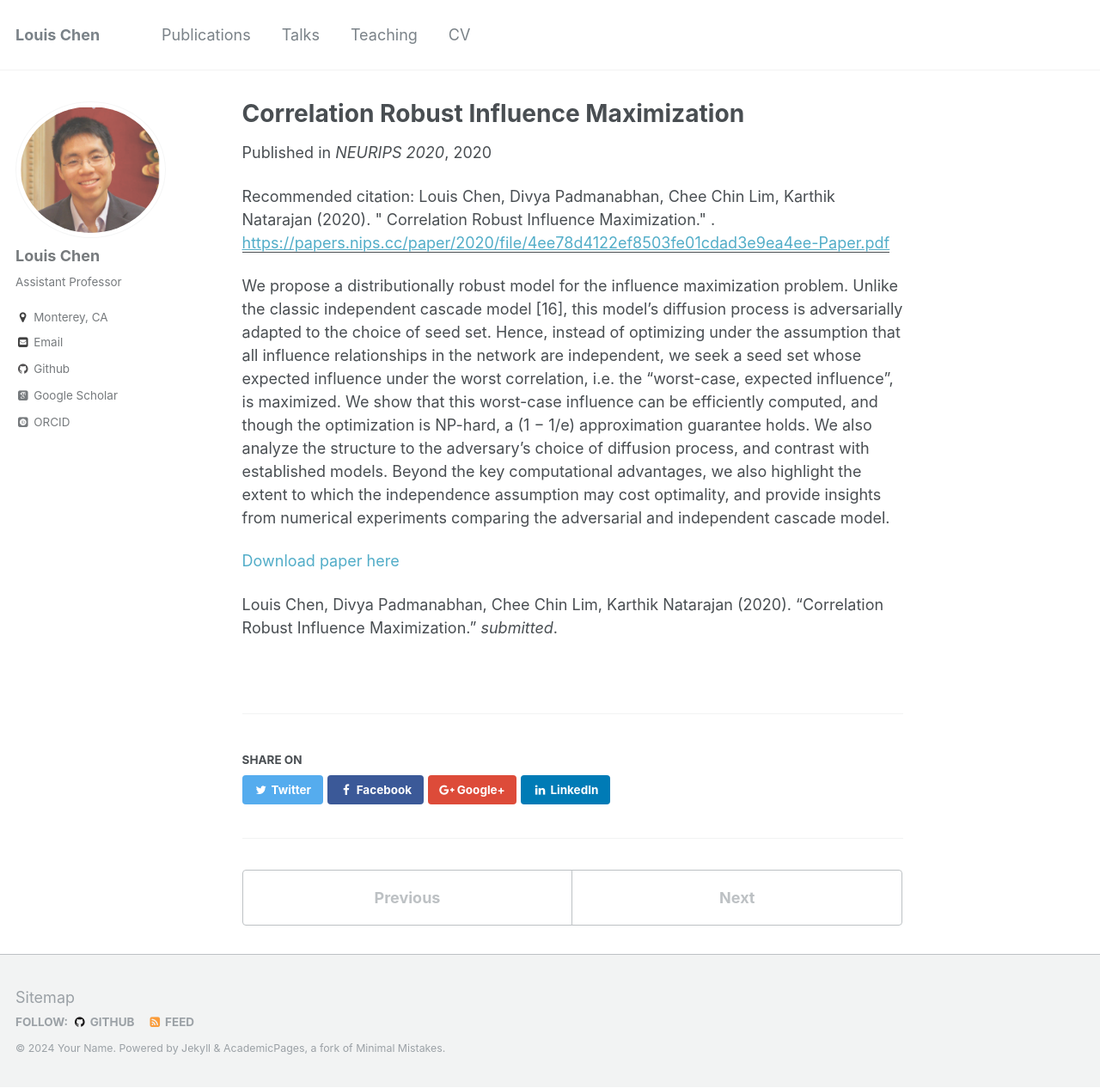
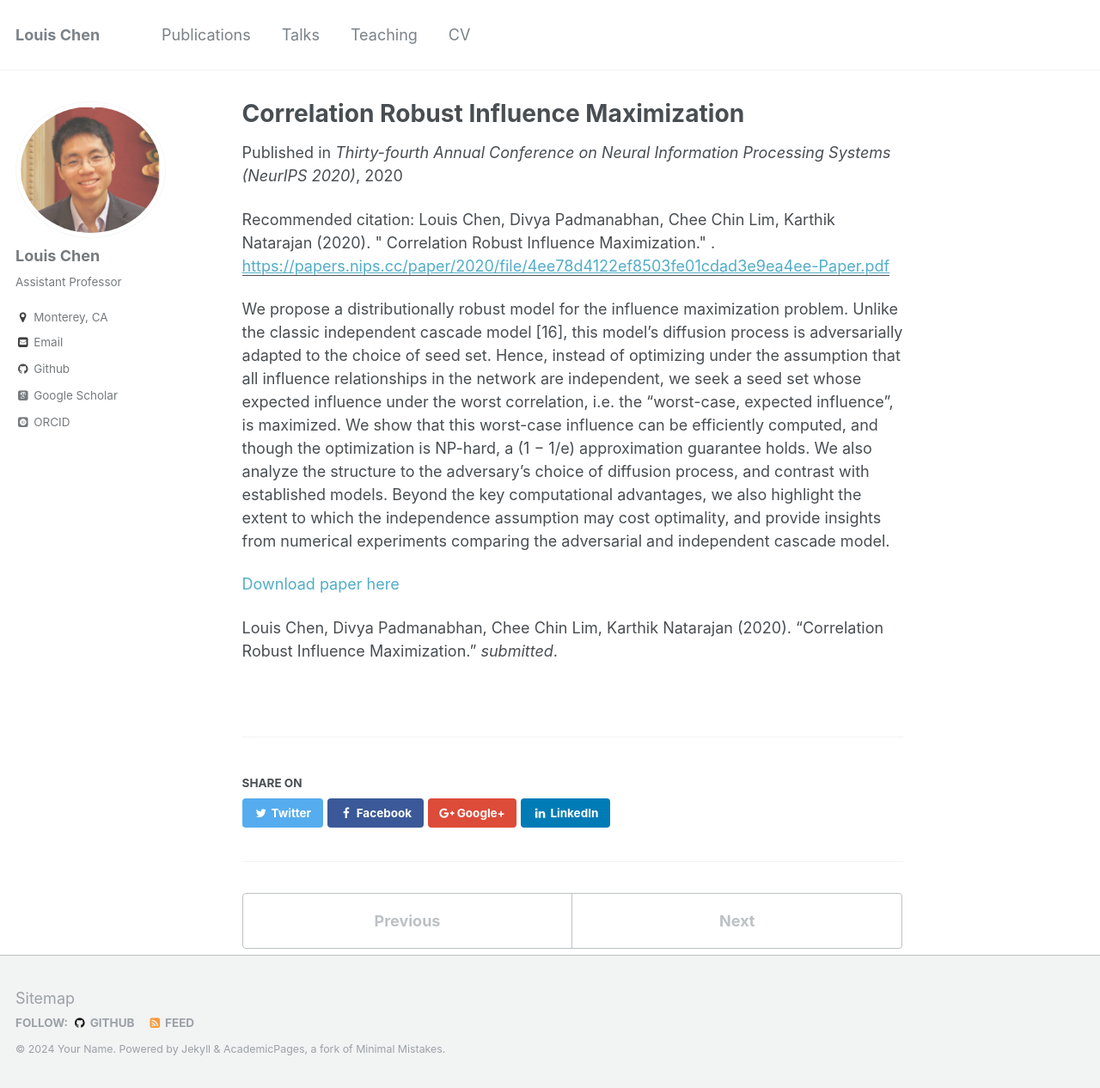
Before and after one commit to LouisLChen/LouisLChen.github.io, a Jekyll site: the page built from _publications/2009-10-01-paper-title-number-4.md, in a window 1280 px wide and 1266 px high. Shown: the whole window at 86% size. Built offline with Jekyll 4.4.1, drawn with Linux system fonts in a browser that asks for light colours; some web fonts are replaced.

Commit message:
Update 2009-10-01-paper-title-number-4.md

```diff
--- a/_publications/2009-10-01-paper-title-number-4.md
+++ b/_publications/2009-10-01-paper-title-number-4.md
@@ -15,7 +15,7 @@ Beyond the key computational advantages, we also highlight the extent to which t
 independence assumption may cost optimality, and provide insights from numerical
 experiments comparing the adversarial and independent cascade model.'
 date: 2020-12-12
-venue: 'NEURIPS 2020'
+venue: 'Thirty-fourth Annual Conference on Neural Information Processing Systems (NeurIPS 2020)'
 paperurl: 'https://papers.nips.cc/paper/2020/file/4ee78d4122ef8503fe01cdad3e9ea4ee-Paper.pdf'
 citation: 'Louis Chen, Divya Padmanabhan, Chee Chin Lim, Karthik Natarajan (2020). &quot; Correlation Robust Influence Maximization.&quot; <i></i>.'
 ---
```
